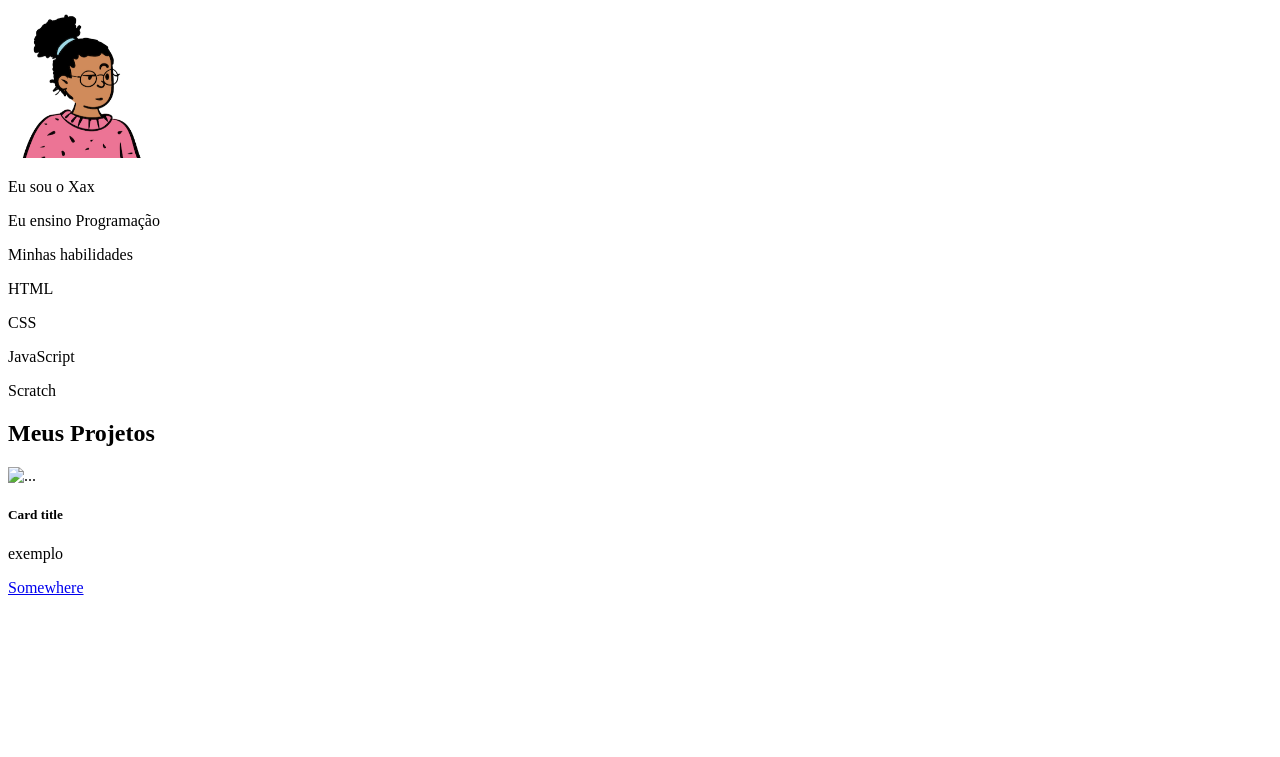
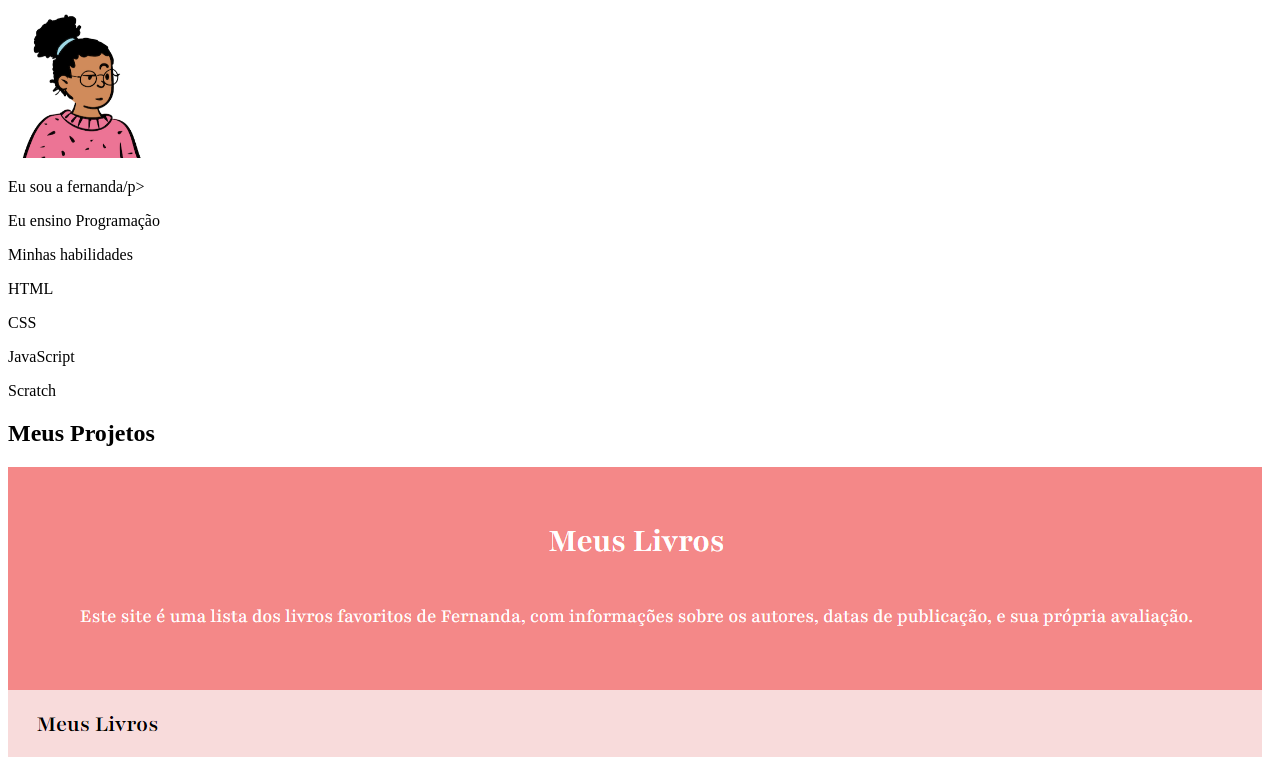
Before and after one commit to TiagoPitanga/PORTF-LIO, a plain HTML site: page index.html in a window 1280 px wide. Shown: the top 757 px of the page. Drawn offline with nearby package versions, Linux system fonts and the light colour scheme; files whose address does not match are found by name.

Commit message:
Biblioteca

```diff
--- a/index.html
+++ b/index.html
@@ -9,7 +9,7 @@
 <body>
     <header class="container text-center">
         <img src="imagens/avatar-perfil.png" alt="avatar da Fernanda" class="rounded-circle" width="150" height="150">
-        <p class="lead">Eu sou o Xax</p>
+        <p class="lead">Eu sou a fernanda/p>
         <p>Eu ensino Programação</p>
         <p>Minhas habilidades</p>
         <div>
@@ -22,12 +22,13 @@
     <main>
         <h2>Meus Projetos</h2>
         <div class="row">
+            <!--Projeto 1 -->
             <div class="col-md-4">
-                <img src="..." class="card-img-top" alt="...">
+                <img src="projeto-1.png" class="card-img-top" alt="Imagem do Projeto de Biblioteca Virtual">
                 <div class="card-body">
-                    <h5 class="card-title">Card title</h5>
-                    <p class="card-text">exemplo</p>
-                    <a href="#" class="btn btn-primary">Somewhere</a>
+                    <h5 class="card-title">Minha Biblioteca: uma Webpage Personalizada</h5>
+                    <p class="card-text">Somewhere</p>
+                    <a href="#" class="btn btn-primary"> veja o projeto</a>
                 </div>
             </div>
 
```
